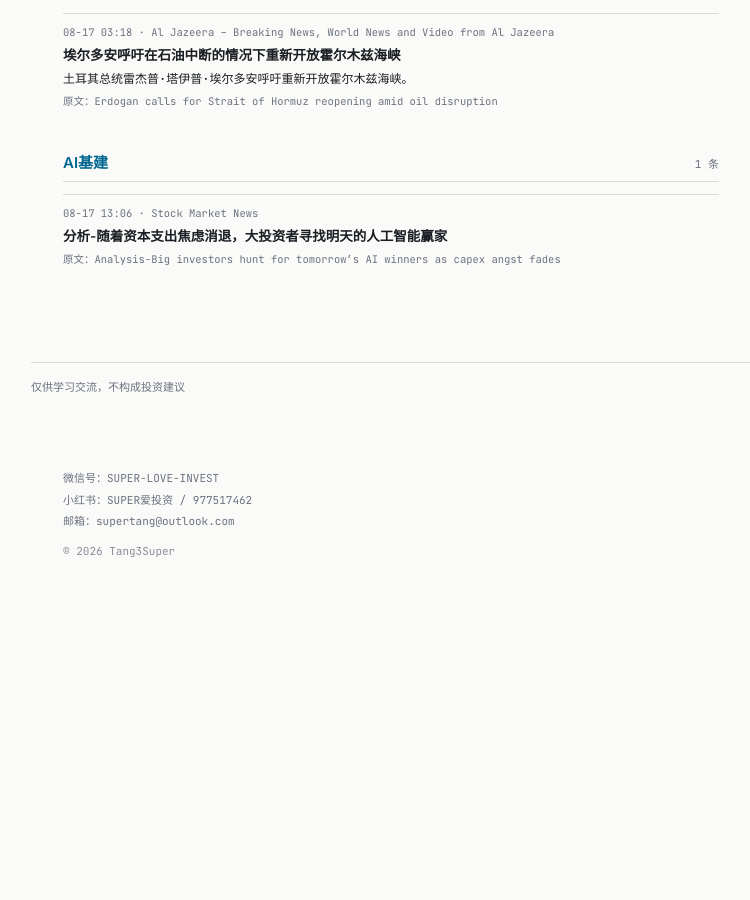
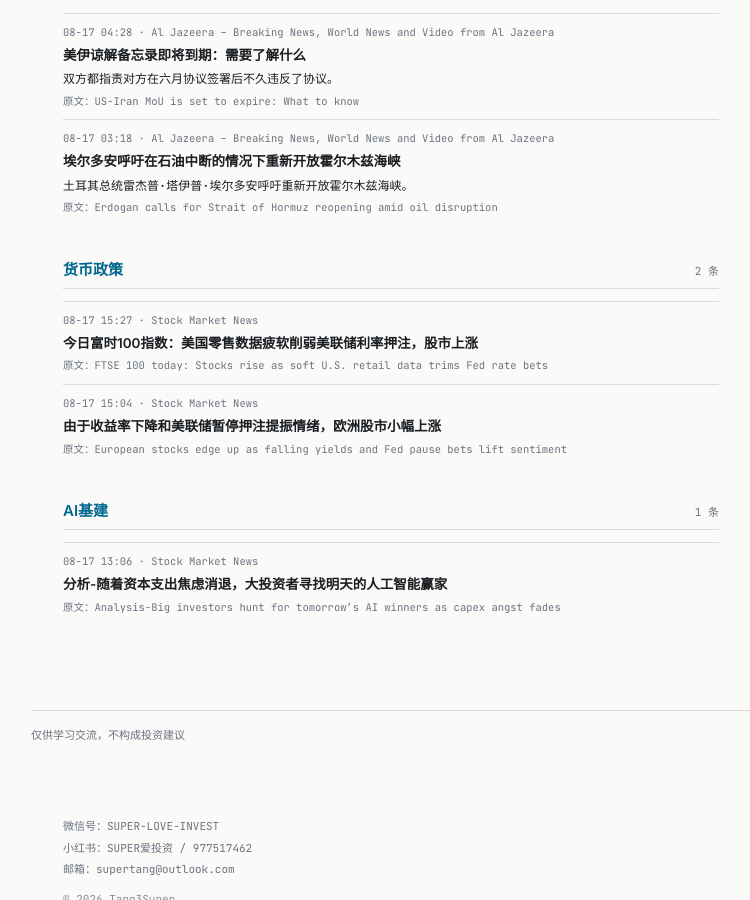
Before and after one commit to tang3super/tang3super.github.io, a Jekyll site: the page built from macro-trade/news-digest.md, in a window 1280 px wide and 900 px high, scrolled down 1071 px. Shown: the whole window, without its empty margins (249-999 px from the left). Built offline with Jekyll 4.4.1, drawn with Linux system fonts in a browser that asks for light colours; before the commit the page ends 1656 px from its top, so only the background shows below that; some of the changed text lies outside the part shown.

Commit message:
sync news-digest article

```diff
--- a/macro-trade/news-digest.md
+++ b/macro-trade/news-digest.md
@@ -5,11 +5,18 @@
 date: '2026-08-17'
 summary: 2026年第34周监控
 week_label: 2026年第34周监控
-last_updated: 2026-08-17 15:12
+last_updated: 2026-08-17 16:00
 refresh_note: 每 5 分钟自动刷新
 topics:
 - name: 地缘政治
   items:
+  - title: Strait of Hormuz shipping grinds to a halt ahead of U.S.-Iran ceasefire expiry
+    summary: Shipping traffic in the Strait of Hormuz sank to a new low as a ceasefire between the U.S. and Iran is set to expire on Monday with no deal…
+    link: https://www.cnbc.com/2026/08/17/us-iran-war-trump-hormuz.html
+    source: US Top News and Analysis
+    time: 08-17 15:46
+    title_zh: 霍尔木兹海峡航运在美国之前陷入停滞伊朗停火到期
+    summary_zh: 由于美国和伊朗之间的停火协议将于周一到期，且没有达成协议，霍尔木兹海峡的航运交通量跌至新低.
   - title: Bitcoin steadies at $63.5k; Iran tensions, U.S. regulations in focus
     summary: ''
     link: https://www.investing.com/news/cryptocurrency-news/bitcoin-steadies-at-635k-iran-tensions-us-regulations-in-focus-4862213
@@ -71,6 +78,20 @@
     time: 08-17 03:18
     title_zh: 埃尔多安呼吁在石油中断的情况下重新开放霍尔木兹海峡
     summary_zh: 土耳其总统雷杰普·塔伊普·埃尔多安呼吁重新开放霍尔木兹海峡。
+- name: 货币政策
+  items:
+  - title: 'FTSE 100 today: Stocks rise as soft U.S. retail data trims Fed rate bets'
+    summary: ''
+    link: https://www.investing.com/news/stock-market-news/ftse-100-today-stocks-rise-as-soft-us-retail-data-trims-fed-rate-bets-4862246
+    source: Stock Market News
+    time: 08-17 15:27
+    title_zh: 今日富时100指数：美国零售数据疲软削弱美联储利率押注，股市上涨
+  - title: European stocks edge up as falling yields and Fed pause bets lift sentiment
+    summary: ''
+    link: https://www.investing.com/news/stock-market-news/european-stocks-edge-up-as-falling-yields-and-fed-pause-bets-lift-sentiment-4862175
+    source: Stock Market News
+    time: 08-17 15:04
+    title_zh: 由于收益率下降和美联储暂停押注提振情绪，欧洲股市小幅上涨
 - name: AI基建
   items:
   - title: Analysis-Big investors hunt for tomorrow’s AI winners as capex angst fades
```
